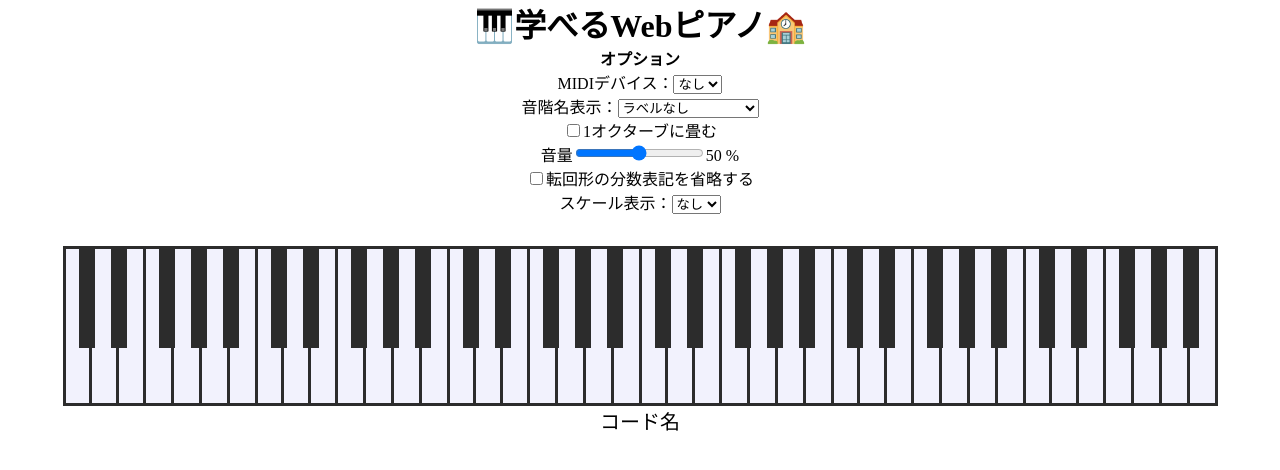
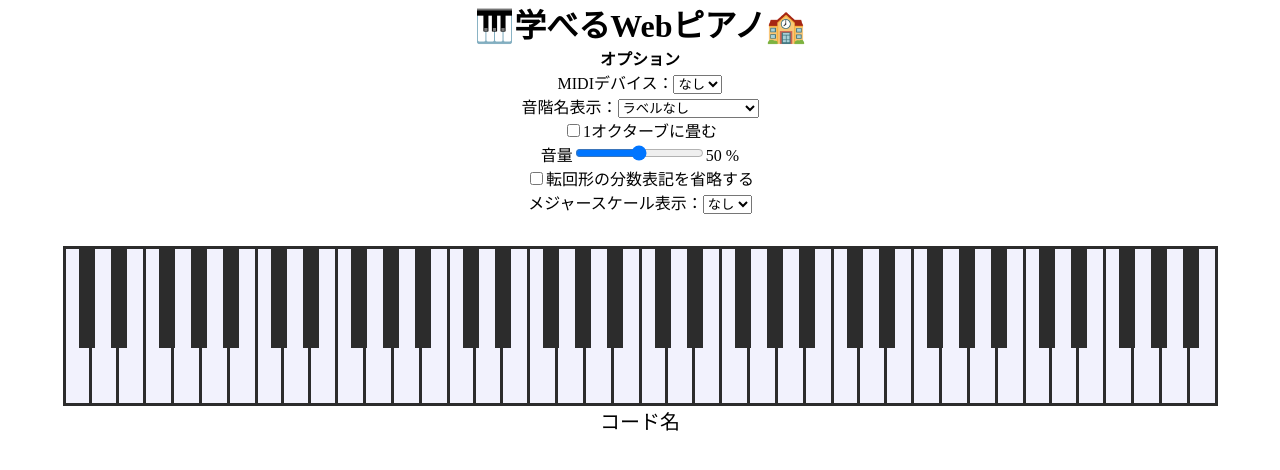
Before and after one commit to PigeonsHouse/midi-music-classroom, a React (Vite) app: page / in a window 1280 px wide. Shown: the top 470 px of the page. Built offline with nearby package versions, Linux system fonts and the light colour scheme.

Commit message:
fix: ラベル修正

```diff
--- a/src/apps/App.tsx
+++ b/src/apps/App.tsx
@@ -145,7 +145,7 @@ export const App = () => {
           <label>転回形の分数表記を省略する</label>
         </div>
         <div>
-          <label>スケール表示：</label>
+          <label>メジャースケール表示：</label>
           <select onChange={onSelectScale}>
             <option>なし</option>
             {keyLabel.american.map((scale) => (
```
